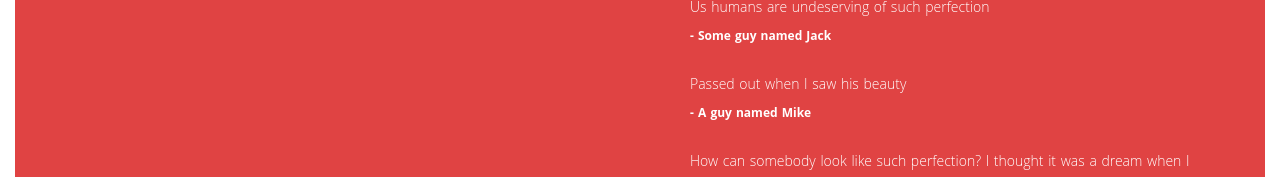
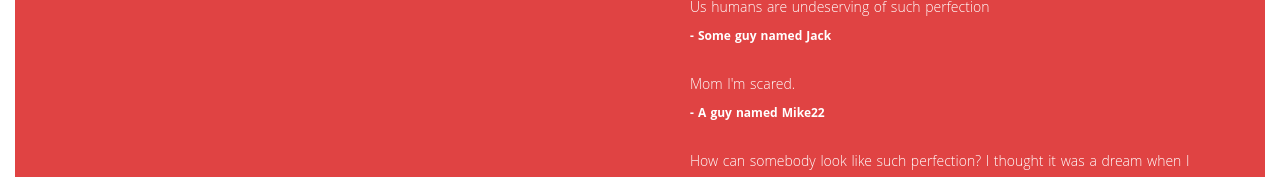
Before and after one commit to FriedFrenchFries/friedfrenchfries.github.io, a plain HTML site: page 404.html in a window 1280 px wide. Shown: the part 2827-3004 px from the top of the page. Drawn offline with nearby package versions, Linux system fonts and the light colour scheme; some packages are replaced by stand-ins of ours.

Commit message:
404.html Updates, I am scared mom

```diff
--- a/404.html
+++ b/404.html
@@ -231,7 +231,7 @@
                                 </p>
                             </li>
                             <li>
-                                <p>Passed out when I saw his beauty<br> <small>- A guy named Mike</small></p>
+                                <p>Mom I'm scared.<br> <small>- A guy named Mike22</small></p>
                             </li>
                             <li>
                                 <p>How can somebody look like such perfection? I thought it was a dream when I saw him.<br> <small>- Steve</small>
```
